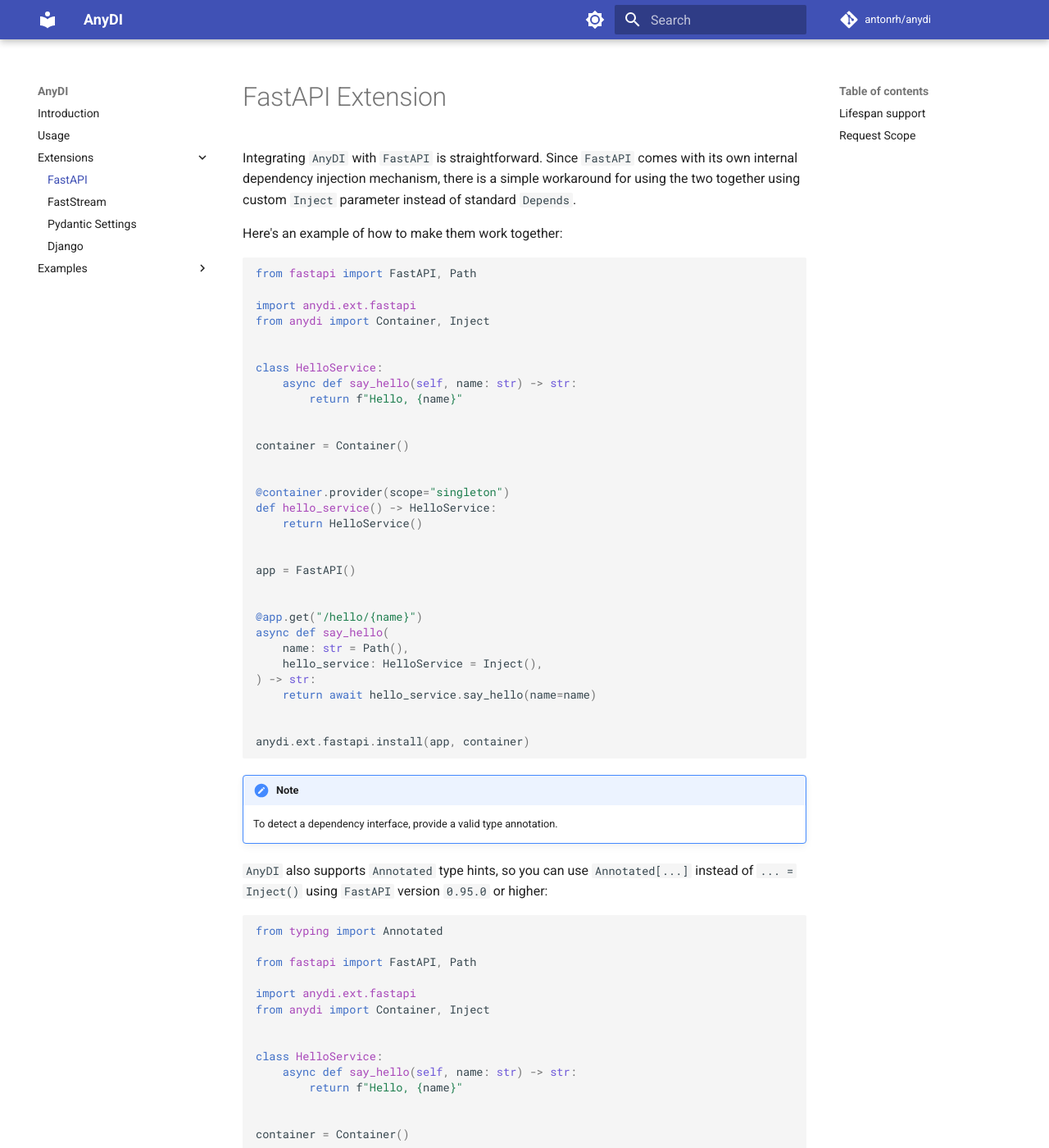
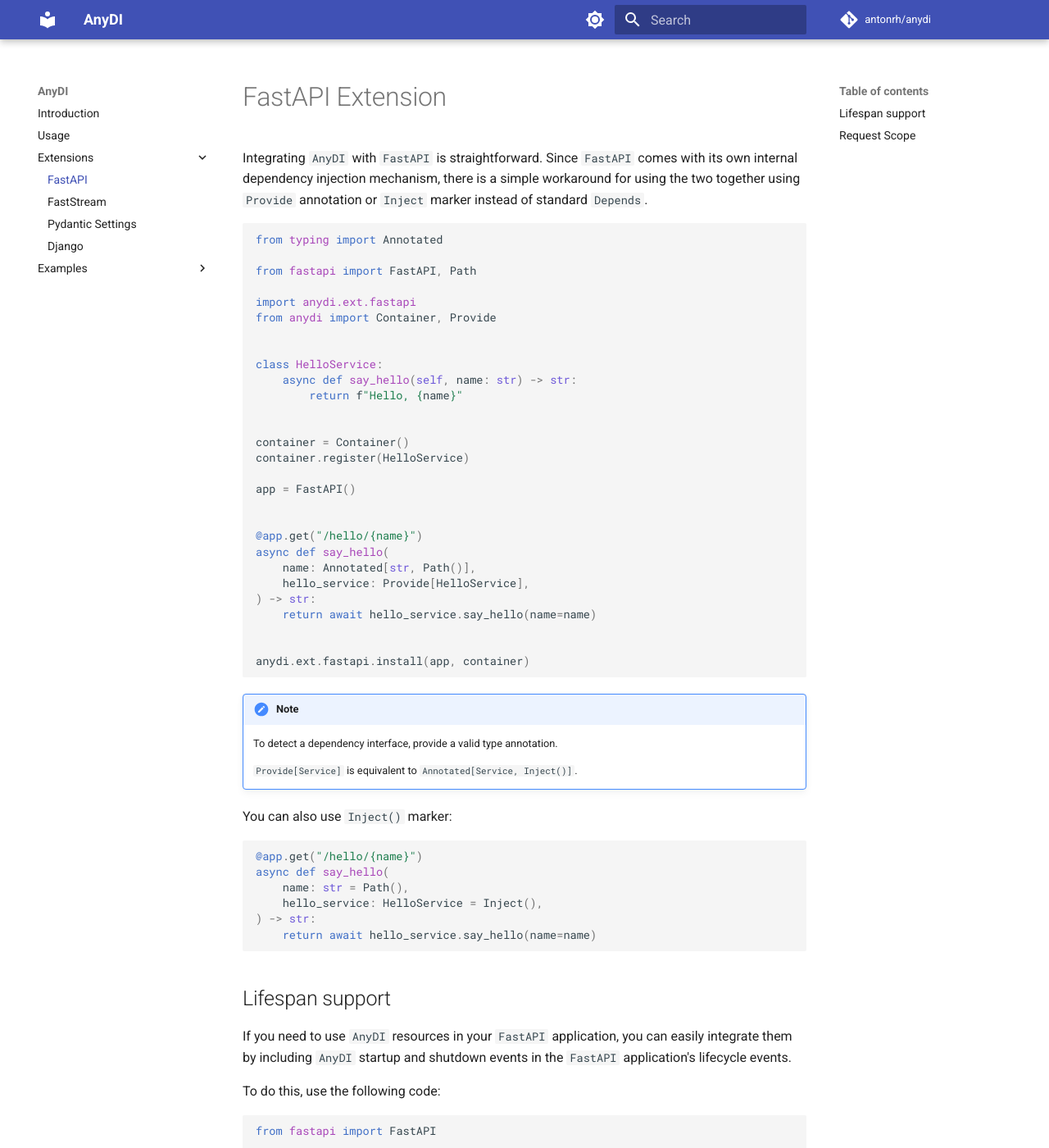
Before and after one commit to antonrh/anydi, an MkDocs documentation site: the page built from docs/extensions/fastapi.md, in a window 1280 px wide and 1400 px high. Shown: the whole window at 82% size. Built offline with MkDocs 1.6.1 and Material for MkDocs 9.7.7, drawn with Linux system fonts in a browser that asks for light colours; comment, search, counter and statistics services are not loaded; some of the changed text lies outside the part shown.

Commit message:
Update fastapi docs

````diff
--- a/docs/extensions/fastapi.md
+++ b/docs/extensions/fastapi.md
@@ -1,16 +1,16 @@
 # FastAPI Extension
 
 Integrating `AnyDI` with `FastAPI` is straightforward. Since `FastAPI` comes with its own internal dependency injection
-mechanism, there is a simple workaround for using the two together using custom `Inject` parameter instead of standard `Depends`.
-
-Here's an example of how to make them work together:
+mechanism, there is a simple workaround for using the two together using `Provide` annotation or `Inject` marker instead of standard `Depends`.
 
 
 ```python
+from typing import Annotated
+
 from fastapi import FastAPI, Path
 
 import anydi.ext.fastapi
-from anydi import Container, Inject
+from anydi import Container, Provide
 
 
 class HelloService:
@@ -19,20 +19,15 @@ class HelloService:
 
 
 container = Container()
-
-
-@container.provider(scope="singleton")
-def hello_service() -> HelloService:
-    return HelloService()
-
+container.register(HelloService)
 
 app = FastAPI()
 
 
 @app.get("/hello/{name}")
 async def say_hello(
-    name: str = Path(),
-    hello_service: HelloService = Inject(),
+    name: Annotated[str, Path()],
+    hello_service: Provide[HelloService],
 ) -> str:
     return await hello_service.say_hello(name=name)
 
@@ -44,42 +39,17 @@ anydi.ext.fastapi.install(app, container)
 
     To detect a dependency interface, provide a valid type annotation.
 
-`AnyDI` also supports `Annotated` type hints, so you can use `Annotated[...]` instead of `... = Inject()` using `FastAPI` version `0.95.0` or higher:
+    `Provide[Service]` is equivalent to `Annotated[Service, Inject()]`.
+
+You can also use `Inject()` marker:
 
 ```python
-from typing import Annotated
-
-from fastapi import FastAPI, Path
-
-import anydi.ext.fastapi
-from anydi import Container, Inject
-
-
-class HelloService:
-    async def say_hello(self, name: str) -> str:
-        return f"Hello, {name}"
-
-
-container = Container()
-
-
-@container.provider(scope="singleton")
-def hello_service() -> HelloService:
-    return HelloService()
-
-
-app = FastAPI()
-
-
 @app.get("/hello/{name}")
 async def say_hello(
-    name: Annotated[str, Path()],
-    hello_service: Annotated[HelloService, Inject()],
+    name: str = Path(),
+    hello_service: HelloService = Inject(),
 ) -> str:
     return await hello_service.say_hello(name=name)
-
-
-anydi.ext.fastapi.install(app, container)
 ```
 
 
````
